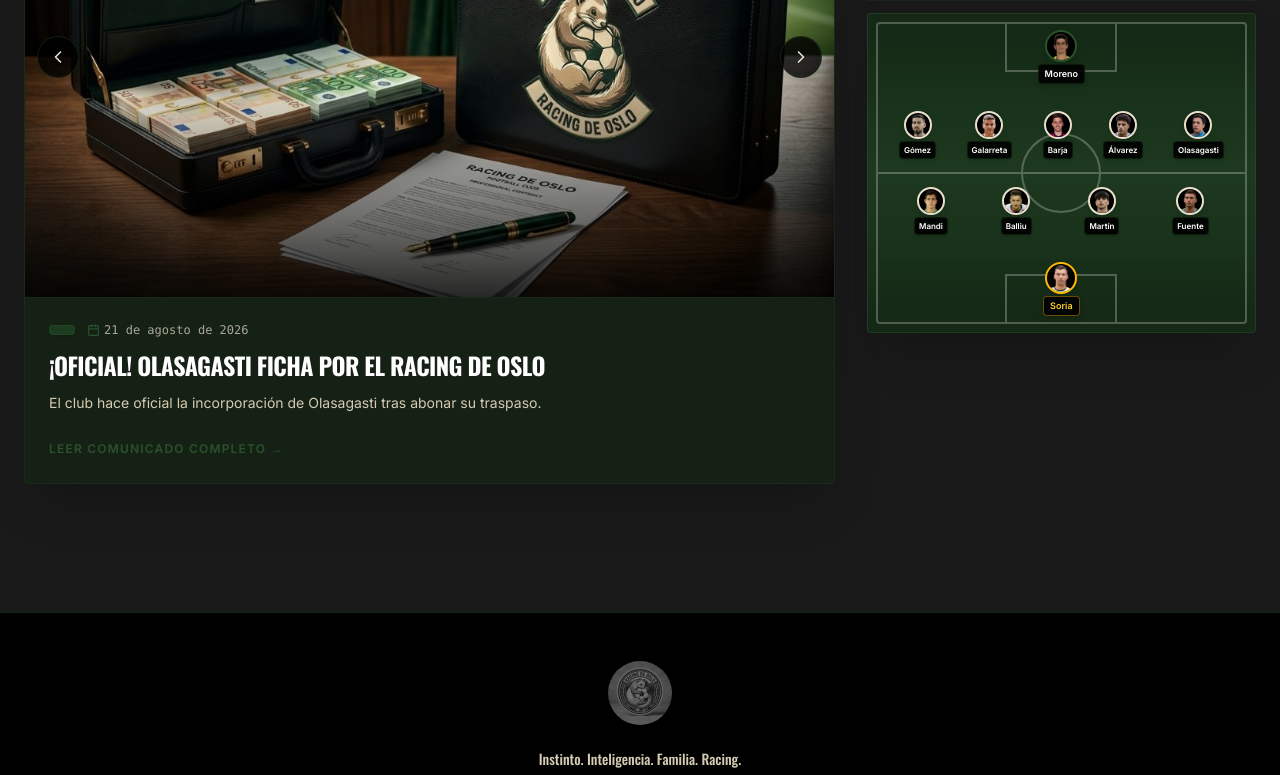
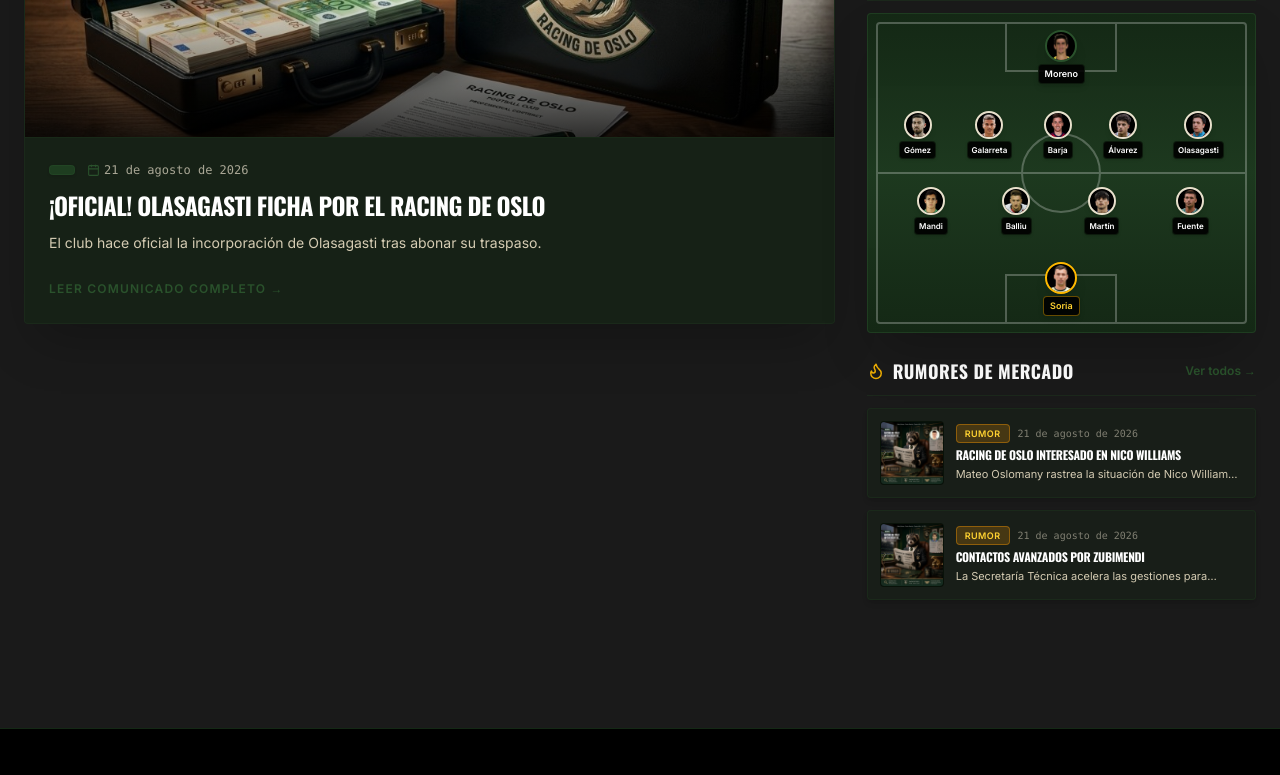
Before and after one commit to azfalot/racing-oslo-manager, a React (Vite) app in the folder web/: page / in a window 1280 px wide. Shown: the part 692-1467 px from the top of the page. Built offline with nearby package versions, Linux system fonts and the light colour scheme.

Commit message:
feat(web): Add Rumores de Mercado section under XI pitch with compact news carousel layout

```diff
--- a/web/src/data/news.json
+++ b/web/src/data/news.json
@@ -14,6 +14,26 @@
     "excerpt": "El club hace oficial la incorporación de Olasagasti tras abonar su traspaso.",
     "content": "Mateo Oslomany ha cerrado otra operación estelar. Olasagasti se une a las filas del Racing de Oslo por 3.500.000 €. La dirección deportiva confía en su gran aportación para la temporada.\n\n¡Bienvenido al club!",
     "image": "/media/news_graphics/signing_3380.jpg"
+  },
+  {
+    "id": "rumor_2500_1787303480120",
+    "title": "Rumores de Mercado: Racing de Oslo interesado en Nico Williams",
+    "date": "21 de agosto de 2026",
+    "category": "Rumores",
+    "excerpt": "Mateo Oslomany rastrea la situación de Nico Williams para reforzar el ataque del Oslo Arena.",
+    "summary": "Mateo Oslomany rastrea la situación de Nico Williams para reforzar el ataque del Oslo Arena.",
+    "content": "Las oficinas del Oslo Arena no descansan. Mateo Oslomany trabaja minuciosamente evaluando la viabilidad económica del extremo internacional para incorporarlo al XI titular.",
+    "image": "/media/news_graphics/rumors_2500.jpg"
+  },
+  {
+    "id": "rumor_3345_1787303480120",
+    "title": "Rumores de Mercado: Contactos avanzados por Zubimendi",
+    "date": "21 de agosto de 2026",
+    "category": "Rumores",
+    "excerpt": "La Secretaría Técnica acelera las gestiones para asegurar un mediocentro de primer nivel.",
+    "summary": "La Secretaría Técnica acelera las gestiones para asegurar un mediocentro de primer nivel.",
+    "content": "La dirección deportiva del Racing de Oslo busca dar un salto de calidad en el centro del campo antes del próximo cierre de mercado.",
+    "image": "/media/news_graphics/rumors_3345.jpg"
   },
   {
     "id": 1787297599275,
--- a/web/src/pages/Home.jsx
+++ b/web/src/pages/Home.jsx
@@ -1,6 +1,6 @@
 import React, { useState, useEffect } from 'react'
 import { Link } from 'react-router-dom'
-import { Trophy, ChevronRight, TrendingUp, Users, ChevronLeft, Calendar } from 'lucide-react'
+import { Trophy, ChevronRight, TrendingUp, Users, ChevronLeft, Calendar, Flame } from 'lucide-react'
 import squadData from '../data/squad.json'
 import matchData from '../data/matches.json'
 import newsData from '../data/news.json'
@@ -19,6 +19,7 @@
 
 export default function Home() {
   const featuredNews = newsData.slice(0, 5)
+  const rumorNews = newsData.filter(n => (n.category || '').toLowerCase() === 'rumores' || (n.title || '').toLowerCase().includes('rumor'))
   const [currentSlide, setCurrentSlide] = useState(0)
 
   // Auto-play carousel every 5 seconds
@@ -112,8 +113,8 @@
           {/* Carousel Slide Container */}
           {featuredNews.length > 0 && (
             <div className="rounded-sm overflow-hidden border border-forest/40 shadow-2xl bg-forest-dark/30 backdrop-blur-sm group">
-              {/* 1. TOP: Imagen Oficial Completa que Ocupa Todo el Espacio Natural (object-cover con altura ampliada en escritorio) */}
-              <div className="relative h-[260px] sm:h-[360px] md:h-[450px] lg:h-[480px] w-full overflow-hidden bg-black flex items-center justify-center">
+              {/* 1. TOP: Imagen Oficial Completa con altura optimizada y compacta */}
+              <div className="relative h-[200px] sm:h-[260px] md:h-[300px] lg:h-[320px] w-full overflow-hidden bg-black flex items-center justify-center">
                 <img
                   src={featuredNews[currentSlide].image}
                   alt={featuredNews[currentSlide].title}
@@ -297,6 +298,50 @@
               </div>
             </div>
           </div>
+
+          {/* SECCIÓN RUMORES DE MERCADO */}
+          {rumorNews.length > 0 && (
+            <div>
+              <div className="flex items-center justify-between mb-3 border-b border-forest/40 pb-2.5">
+                <div className="flex items-center gap-2">
+                  <Flame size={18} className="text-amber-400 animate-pulse" />
+                  <h3 className="text-lg font-display font-bold text-white uppercase tracking-wide">RUMORES DE MERCADO</h3>
+                </div>
+                <Link to="/noticias" className="text-xs font-bold text-forest-light hover:text-white transition-colors">
+                  Ver todos &rarr;
+                </Link>
+              </div>
+
+              <div className="space-y-3">
+                {rumorNews.slice(0, 2).map((rumor) => (
+                  <div key={rumor.id} className="bg-forest-dark/30 border border-forest/40 p-3 rounded-sm hover:border-forest-light/60 transition-all flex gap-3 items-center group shadow-md">
+                    <div className="w-16 h-16 rounded-sm overflow-hidden flex-shrink-0 bg-black border border-forest/30">
+                      <img
+                        src={rumor.image}
+                        alt={rumor.title}
+                        className="w-full h-full object-cover group-hover:scale-110 transition-transform duration-500"
+                        onError={(e) => { e.target.src = '/media/templates/template_rumors.jpg' }}
+                      />
+                    </div>
+                    <div className="space-y-1 min-w-0">
+                      <div className="flex items-center gap-2">
+                        <span className="bg-amber-500/20 text-amber-300 text-[9px] font-bold px-2 py-0.5 uppercase tracking-wider rounded-sm border border-amber-500/40">
+                          RUMOR
+                        </span>
+                        <span className="text-[10px] text-cream/50 font-mono">{formatNewsDate(rumor.date)}</span>
+                      </div>
+                      <h4 className="text-xs font-bold text-white group-hover:text-forest-light transition-colors truncate">
+                        {rumor.title.replace(/Rumores de Mercado:\s*/i, '')}
+                      </h4>
+                      <p className="text-[11px] text-cream-dark line-clamp-1 leading-snug">
+                        {rumor.excerpt || rumor.summary}
+                      </p>
+                    </div>
+                  </div>
+                ))}
+              </div>
+            </div>
+          )}
         </div>
       </section>
     </div>
```
Also changed, not shown: web/public/media/news_graphics/rumors_2500.jpg (added), web/public/media/news_graphics/rumors_3345.jpg (added).
